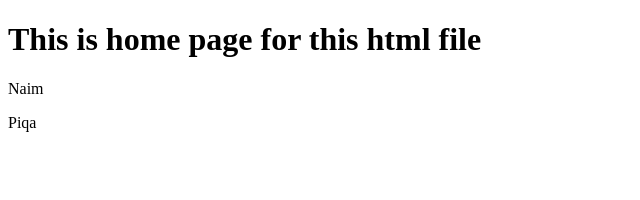
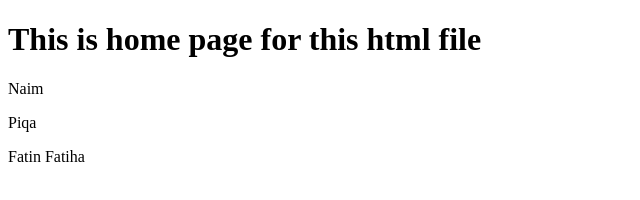
Before and after one commit to firdausshajahan/kelasgit, a plain HTML site: page index.html in a window 1280 px wide. Shown: the whole page, without its empty margins (0-640 px from the left). Drawn offline with Linux system fonts and the light colour scheme.

Commit message:
Added my name

```diff
--- a/index.html
+++ b/index.html
@@ -9,5 +9,6 @@
 <h1>This is home page for this html file</h1>
 <p>Naim</p>
 <p>Piqa</p>
+<p>Fatin Fatiha</p>
 </body>
 </html>
```
